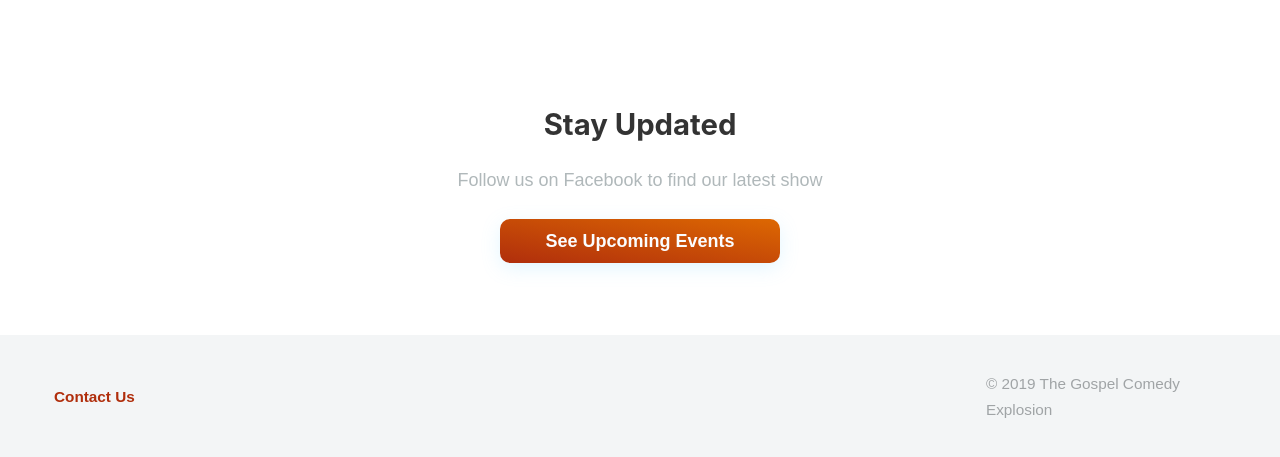
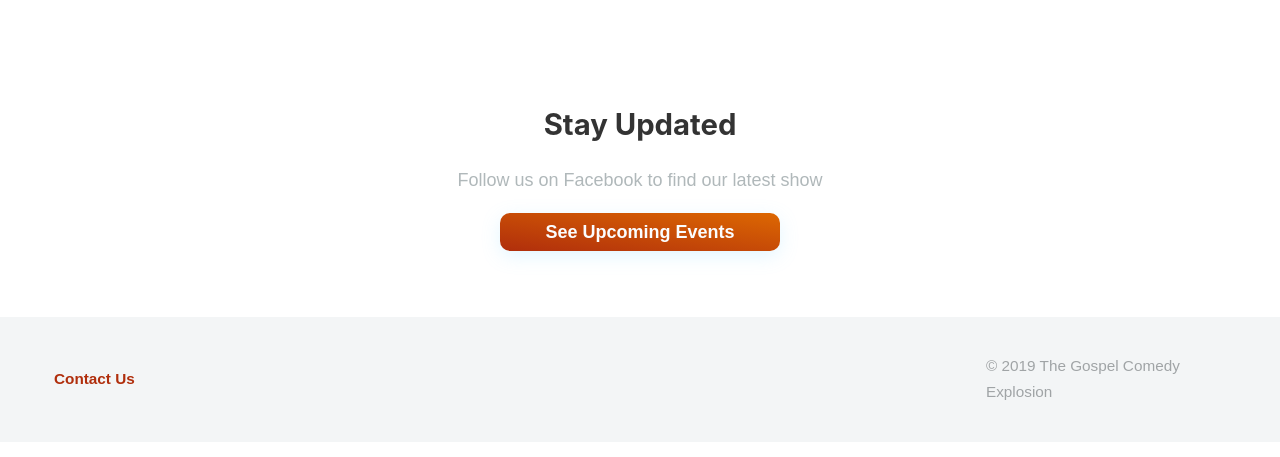
Before and after one commit to jenessawhite/gce, a Gatsby site: page / in a window 1280 px wide. Shown: the part 899-1356 px from the top of the page. Built offline with nearby package versions, Linux system fonts and the light colour scheme; Gatsby itself is replaced by a stand-in of ours.

Commit message:
update buttons

```diff
--- a/src/components/button.js
+++ b/src/components/button.js
@@ -3,20 +3,20 @@ import React from "react"
 import { COLORS, BORDER_RADIUS, GRADIENT } from "../styles/constants"
 import "../styles/button.css"
 
-const Button = ({ children }) => (
-  <button
+const Button = ({ children, link }) => (
+  <a
+    className="button"
     style={{
-      padding: ".5rem 2.5rem",
-      color: COLORS.lightWhite,
-      fontWeight: 700,
+      color: `${COLORS.lightWhite} !important`,
       background: GRADIENT,
-      borderRadius: BORDER_RADIUS,
-      borderWidth: 0,
-      cursor: "pointer",
+      borderRadius: BORDER_RADIUS
     }}
+    href={link}
+    target="_blank"
+    rel="noopener noreferrer"
   >
     {children}
-  </button>
+  </a>
 )
 
 export default Button
--- a/src/components/cta.js
+++ b/src/components/cta.js
@@ -9,7 +9,7 @@ const CallToAction = () => (
       title="Stay Updated"
       description="Follow us on Facebook to find our latest show"
     />
-    <Button>See Upcoming Events</Button>
+    <Button link={'https://www.facebook.com/Paschal-Hildreth-Entertainment-253865181636743/'}>See Upcoming Events</Button>
   </div>
 )
 
--- a/src/components/hero.js
+++ b/src/components/hero.js
@@ -53,7 +53,7 @@ const Hero = () => {
       Ecclesiastes 3:4 proclaims “a time to laugh” The Gospel Comedy Explosion is happy to oblige.
       </p>
 
-      <Button>See Upcoming Events</Button>
+      <Button link={'https://www.facebook.com/Paschal-Hildreth-Entertainment-253865181636743/'}>See Upcoming Events</Button>
 
       <div style={{ margin: 40, width: `350px`, position: "relative" }}>
         <div style={{ clipPath: "inset(2% 5% round 2% 5%)" }}>
--- a/src/styles/button.css
+++ b/src/styles/button.css
@@ -1,10 +1,15 @@
-button {
-  box-shadow: 0px 5px 20px -2px rgba(121, 211, 255, 0.25);
-  transition: all 0.5s ease-in-out;
+a.button {
+  border-width: 0;
+  box-shadow: 0 5px 20px -2px rgba(121, 211, 255, 0.25);
+  color: #FBFDFF;
+  cursor: pointer;
+  font-weight: 700;
+  padding: .5rem 2.5rem;
+  transition: all 0.3s ease-in;
 }
-button:hover {
+a.button:hover {
   background: #fff !important;
   border-color: rgb(176, 46, 12);
-  box-shadow: 0px 5px 20px -2px rgba(176, 46, 12, 0.75);
+  box-shadow: 0 5px 20px -2px rgba(176, 46, 12, 0.75);
   color: rgb(176, 46, 12) !important;
 }
--- a/src/styles/default.css
+++ b/src/styles/default.css
@@ -41,7 +41,8 @@ template {
 }
 a {
   background-color: transparent;
-  color: rgb(176, 46, 12) !important;
+  color: rgb(176, 46, 12);
+  text-decoration: none;
   -webkit-text-decoration-skip: objects;
 }
 a:active,
```
